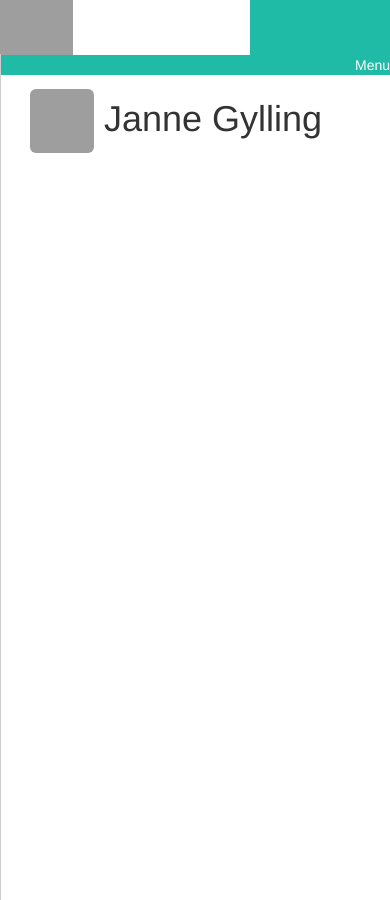
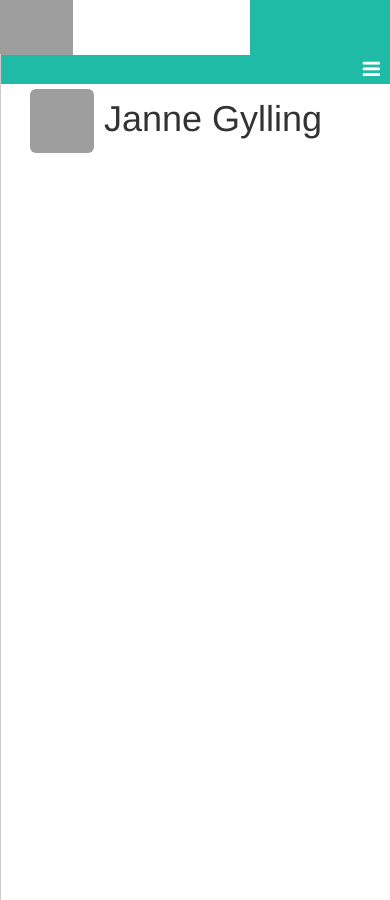
Before and after one commit to qlma/client-proto, a Jekyll site: the page built from account.html, in a window 390 px wide. Built offline with Jekyll 4.4.1, drawn with Linux system fonts in a browser that asks for light colours; comment, search, counter and statistics services are not loaded; grey boxes are pictures that could not be loaded.

Commit message:
Fixes #4 and replaces menu show/hide with icon

```diff
--- a/_includes/footer.html
+++ b/_includes/footer.html
@@ -1,5 +1,5 @@
 
-        <div id="disqus_thread"></div>
+        <div id="disqus_thread" class="hide_disqus"></div>
         <script type="text/javascript">
             var disqus_shortname = 'qlma';
             (function() {
--- a/_includes/topslide.html
+++ b/_includes/topslide.html
@@ -7,7 +7,7 @@
                 &nbsp;&nbsp;Tänään on torstai 30. heinäkuuta 2015
             </div>
             <div class="name text-right">
-                <a href="#menu-toggle" class="visible-xs" id="menu-toggle">Menu</a>
+                <a href="#menu-toggle" class="visible-xs" id="menu-toggle"><i class="fa fa-bars"></i></a>
                 <span class="visible-lg">
                     <img src="https://pbs.twimg.com/profile_images/524213225026772992/9D216N3W_400x400.jpeg" height="25" width="25" class="img-rounded">
                     Janne Gylling
--- a/css/style.css
+++ b/css/style.css
@@ -1,9 +1,5 @@
 @charset "UTF-8";
 /* QLMA Koulu styles */
-
-
-
-
 .color1 {
     background-color:#20bba6;
 }
@@ -62,9 +58,10 @@
         width:200px;
 
     }
-
+    .hide_disqus {
+        display: none;
     }
-
+}
 
 #disqus_thread {
     padding-left: 260px;
@@ -78,3 +75,8 @@
 #wrapper {
     padding-top: 54px;
 }
+
+#menu-toggle {
+    padding-right: 10px;
+    font-size: 20px;
+}
```
Lines whose indentation alone changed are shown as unchanged.
